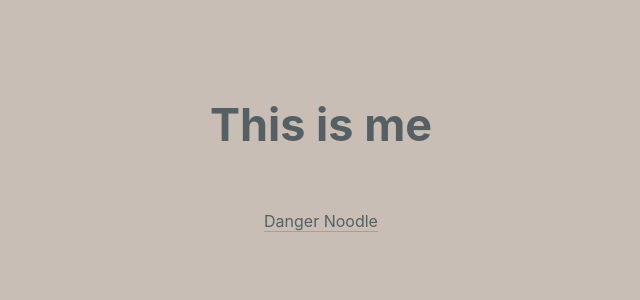
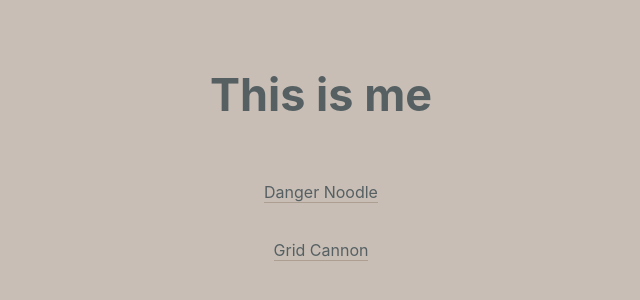
Before and after one commit to seanmailander/seanmailander.github.io, a plain HTML site: page index.html in a window 1280 px wide. Shown: the part 226-526 px from the top of the page, without its empty margins (319-959 px from the left). Drawn offline with Linux system fonts and the light colour scheme.

Commit message:
Add link to gridcannon

```diff
--- a/index.html
+++ b/index.html
@@ -10,5 +10,8 @@
     <p>
       <a href="react-danger-noodle">Danger Noodle</a>
     </p>
+    <p>
+      <a href="grid-cannon">Grid Cannon</a>
+    </p>
   </body>
 </html>
```
